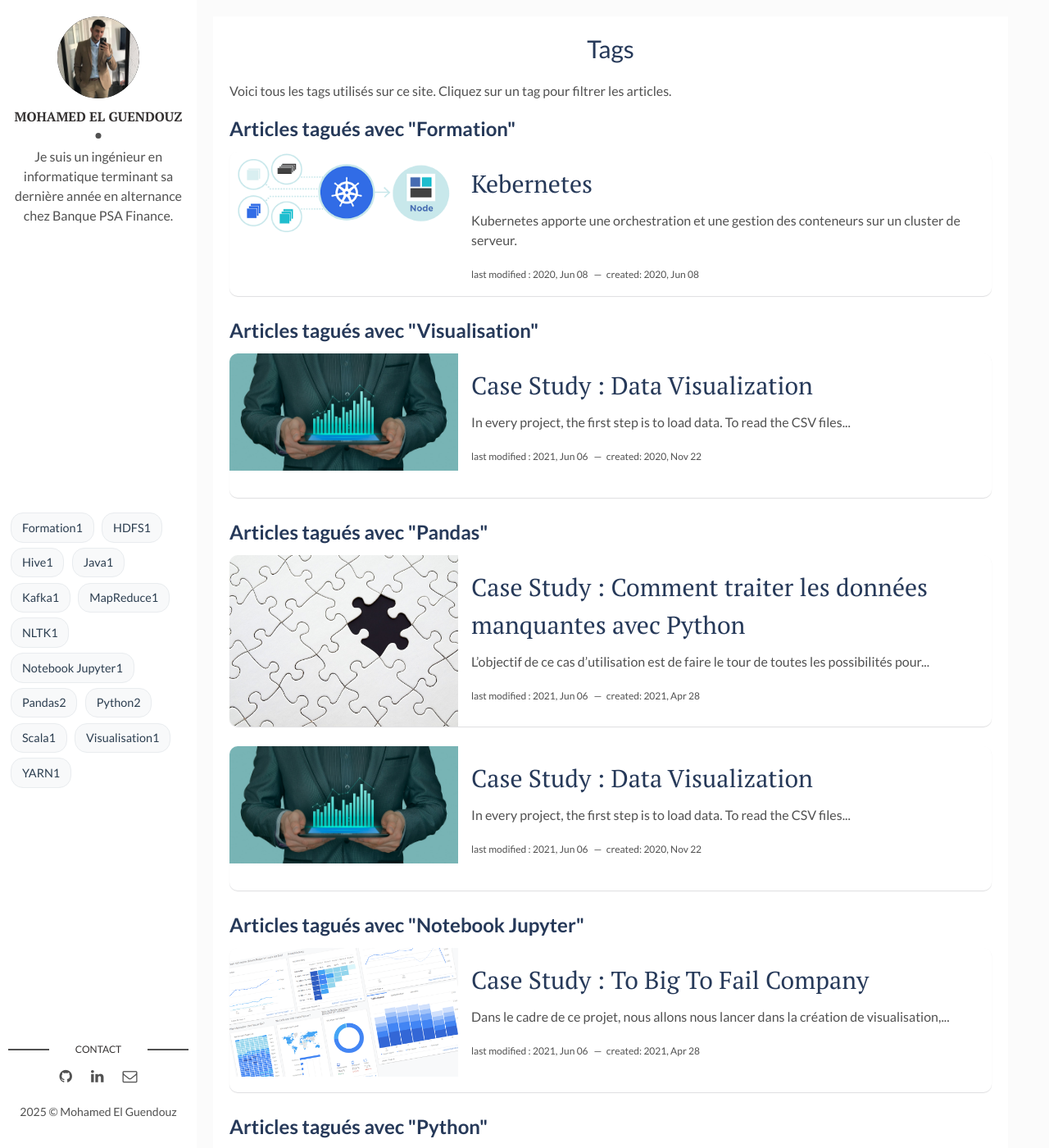
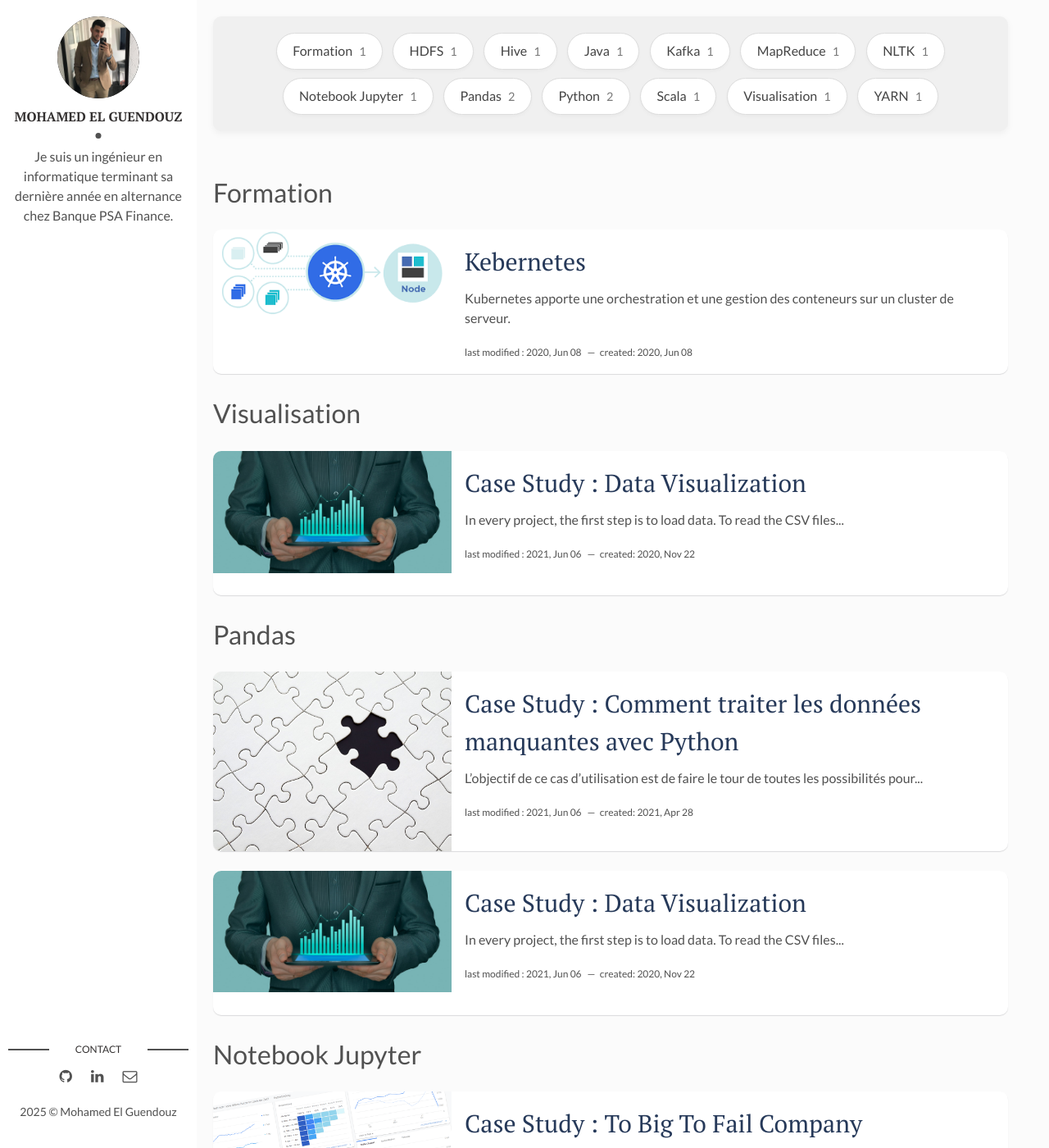
Before and after one commit to MohamedElGuendouz/mohamedelguendouz.github.io, a Jekyll site: the page built from tags.html, in a window 1280 px wide and 1400 px high. Shown: the whole window at 82% size. Built offline with Jekyll 4.4.1, drawn with Linux system fonts in a browser that asks for light colours; some of the changed text lies outside the part shown.

Commit message:
amélioration du menu des tags

```diff
--- a/_layouts/main.html
+++ b/_layouts/main.html
@@ -16,15 +16,7 @@ layout: default
   {% capture site_tags %}{% for tag in site.tags %}{{ tag | first }}{% unless forloop.last %},{% endunless %}{% endfor %}{% endcapture %}
   {% assign tag_words = site_tags | split:',' | sort %}
 
-  <section class="">
-    <ul class="tags">
-      {% for this_word in tag_words %}
-        <li>
-          <a href="{{ site.url }}/tags/#{{ this_word | slugify }}" class="tag">{{ this_word }}<span class="tag-count">{{ site.tags[this_word].size }}</span></a>
-        </li>
-      {% endfor %}
-    </ul>
-  </section>
+
   <footer>
     <section class="contact">
       <h3 class="contact-title">Contact</h3>
@@ -52,5 +44,14 @@ layout: default
   </footer> <!-- End Footer -->
 </aside> <!-- End Sidebar -->
 <div class="content-box clearfix">
+  <section class="">
+    <ul class="tags">
+      {% for this_word in tag_words %}
+        <li>
+          <a href="{{ site.url }}/tags/#{{ this_word | slugify }}" class="tag">{{ this_word }}<span class="tag-count">{{ site.tags[this_word].size }}</span></a>
+        </li>
+      {% endfor %}
+    </ul>
+  </section>
   {{ content }}
 </div>
--- a/assets/css/main.css
+++ b/assets/css/main.css
@@ -6,7 +6,7 @@
  * 2. Prevent adjustments of font size after orientation changes in
  *    IE on Windows Phone and in iOS.
  */
-html {
+ html {
   line-height: 1.15;
   /* 1 */
   -ms-text-size-adjust: 100%;
@@ -696,7 +696,6 @@ template {
   color: #c30;
 }
 
-/* Literal.String.Double */
 .highlight .se {
   color: #c30;
 }
@@ -1310,66 +1309,93 @@ a.newer-posts:hover {
 .blog-tags {
   width: 100%;
   background-color: #ffffff;
-  padding: 0 20px 20px;
+  padding: 30px 20px 40px; /* Padding bas augmenté pour mieux séparer des articles */
 }
 
 .blog-tags h1 {
-  font-size: 30px;
+  font-size: 3em; /* Taille du titre "Tags" légèrement réduite */
   text-align: center;
-  line-height: 1.3;
+  line-height: 1.2;
   color: #263959;
-}
-
-.blog-tags h2 {
-  color: #263959;
-  margin: 10px 0;
+  margin-bottom: 30px; /* Marge sous le titre "Tags" légèrement réduite */
+}
+
+.blog-tags h2.tag-articles-title {
+  color: #3498db;
+  font-size: 2em;
+  margin: 25px 0 15px;
+  border-bottom: 2px solid #eee;
+  padding-bottom: 8px; /* Padding bottom légèrement réduit */
 }
 
 .tags {
-  margin: 0;
-  padding: 10px;
-}
-
-.tags {
-  padding: 0;
-  margin: 1rem 0;
-}
+  margin: 0; /* Suppression de la marge sur la liste des tags */
+  padding: 15px 20px;
+  border-radius: 10px; /* Bordures plus arrondies pour la liste des tags */
+  background-color: #f0f0f0;
+  text-align: center;
+  box-shadow: 0 3px 8px rgba(0,0,0,0.05); /* Ombre portée légèrement plus prononcée */
+  margin-bottom: 30px; /* Marge plus importante sous la liste des tags */
+}
+
 
 .tags li {
   display: inline-block;
-  margin: 0.2rem;
+  margin: 0.3rem;
   list-style: none;
 }
 
 .tags li a {
   text-decoration: none;
-  color: #2c3e50;
+  color: #444;
   display: inline-block;
-  padding: 0.4rem 0.8rem;
-  border-radius: 15px;
+  padding: 0.6rem 1.2rem;
+  border-radius: 25px;
+  font-size: 1rem; /* MODIFIER font-size: 1.1rem; en font-size: 1rem; (ou moins si vous voulez) */
+  background-color: #fff;
+  border: 1px solid #ddd;
+  transition: all 0.3s ease;
+  box-shadow: 0 2px 4px rgba(0,0,0,0.03);
+  font-weight: 500;
+}
+
+
+.tags li a:hover {
+  background-color: #f0f0f0; /* Fond légèrement grisé au survol des tags */
+  color: #3498db; /* Couleur d'accentuation au survol des tags */
+  border-color: #ccc; /* Bordure légèrement plus foncée au survol des tags */
+  box-shadow: 0 4px 10px rgba(0,0,0,0.08); /* Ombre portée plus prononcée au survol des tags */
+  transform: translateY(-2px); /* Légère translation vers le haut au survol des tags */
+}
+
+.tags li a:active {
+  background-color: #e0e0e0;
+  -webkit-transform: translateY(0);
+          transform: translateY(0);
+  box-shadow: none;
+}
+
+/* Style spécifique pour le tag ACTIF (tag sélectionné) */
+.tags li a.tag-filter.active,
+.tags li a.tag-filter:focus { /* Style aussi pour le focus (accessibilité clavier) */
+  background-color: #3498db; /* Couleur d'accentuation pour le tag actif */
+  color: #fff; /* Texte blanc pour le tag actif */
+  border-color: #3498db; /* Bordure de la couleur d'accentuation pour le tag actif */
+  box-shadow: 0 6px 15px rgba(52, 152, 219, 0.4); /* Ombre portée plus prononcée pour le tag actif */
+}
+
+/* Pour les tags avec compteur (si utilisé dans Jekyll) */
+.tags li a .tag-count {
+  color: #777; /* Couleur encore plus discrète pour le compteur de tags */
   font-size: 0.9rem;
-  background-color: #f8f9fa;
-  border: 1px solid #e9ecef;
-  transition: all 0.3s ease;
-}
-
-.tags li a:hover {
-  background-color: #e9ecef;
-  color: #404fc1;
-  border-color: #dee2e6;
-}
-
-.tags li a:active {
-  background-color: #e2e6ea;
-}
-
-/* Pour les tags avec compteur (si utilisé dans Jekyll) */
-.tags li a .count {
-  color: #868e96;
-  font-size: 0.8rem;
-  margin-left: 0.3rem;
-}
-
+  margin-left: 0.5rem; /* Marge légèrement augmentée pour le compteur de tags */
+  font-weight: normal; /* Police moins épaisse pour le compteur de tags */
+}
+
+
+.tag-list {
+  margin-bottom: 1.2rem;
+}
 
 .tag-list span a {
   text-decoration: none;
@@ -1380,6 +1406,7 @@ a.newer-posts:hover {
   text-decoration: underline;
   opacity: .8;
 }
+
 
 /* - - - - - - - - - - Media Styles - - - - - - - - - - */
 /* Medium Devices, Desktops */
--- a/tags.html
+++ b/tags.html
@@ -4,33 +4,13 @@ title: Tags
 permalink: /tags/
 ---
 
-<section class="blog-tags">
-  <h1 id="tags">Tags</h1>
-
-  <p>Voici tous les tags utilisés sur ce site. Cliquez sur un tag pour filtrer les articles.</p>
-
-  <ul class="tags" id="tag-list">
-    {% capture tag_names %}
-      {% for tag in site.tags %}
-        {{ tag[0] }}
-      {% endfor %}
-    {% endcapture %}
-    {% assign sorted_tags = tag_names | split:',' | sort %}
-    {% for this_word in tag_words %}
-      <li>
-        <a href="{% if this_word %}#{{ this_word | cgi_escape }}{% endif %}" class="tag tag-filter" data-tag="{{ this_word | slugify }}">
-          {{ this_word }} <span class="tag-count">({{ site.tags[this_word].size }})</span>
-        </a>
-      </li>
-    {% endfor %}
-  </ul>
-
+<section>
   <div id="article-list">
   {% for tag_pair in site.tags %}
     {% assign tag_name = tag_pair[0] %}
     {% assign tag_posts = tag_pair[1] %}
     <div class="tag-articles" data-tag-name="{{ tag_name | slugify }}">
-      <h2 id="{{ tag_name | cgi_escape }}" class="tag-articles-title">Articles tagués avec "{{ tag_name }}"</h2>  <!-- Ajout de la classe "tag-articles-title" pour le titre des tags -->
+      <h1 id="{{ tag_name | cgi_escape }}" class="tag-articles-title"> {{ tag_name }} </h1>  <!-- Ajout de la classe "tag-articles-title" pour le titre des tags -->
       {% for post in tag_posts %}
         <article class="post">  <!-- Utilisation de la classe "post" pour chaque article (comme sur la homepage) -->
           {% if post.img %}
```
